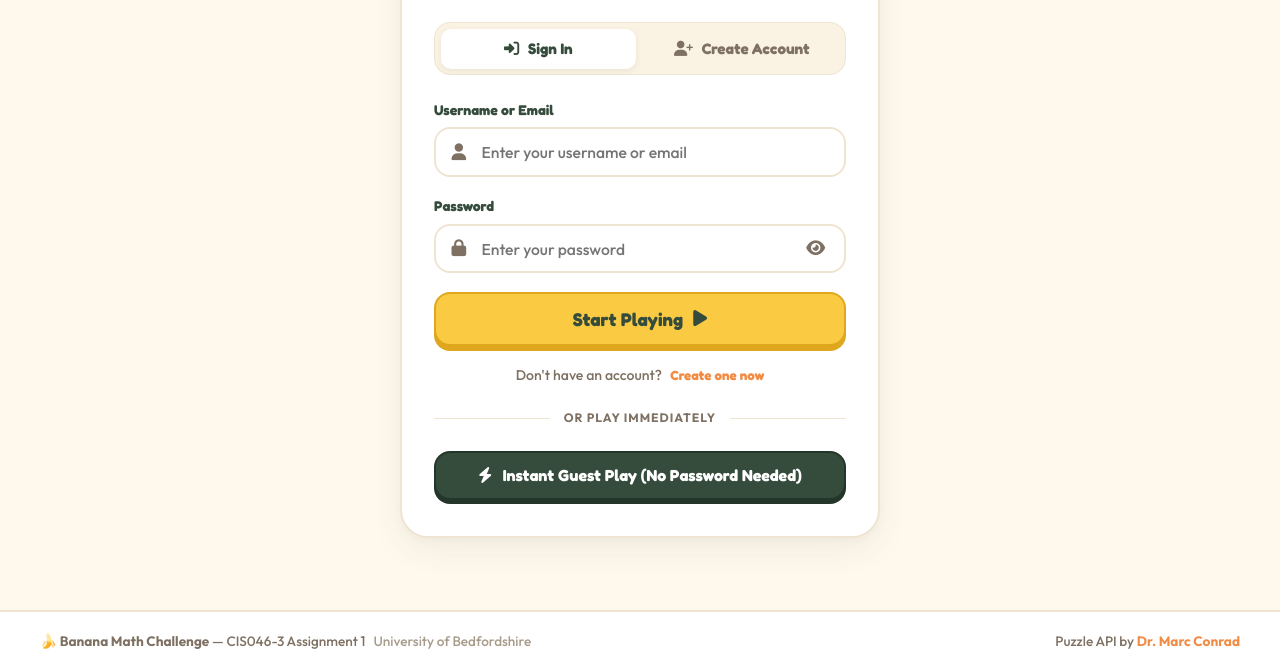
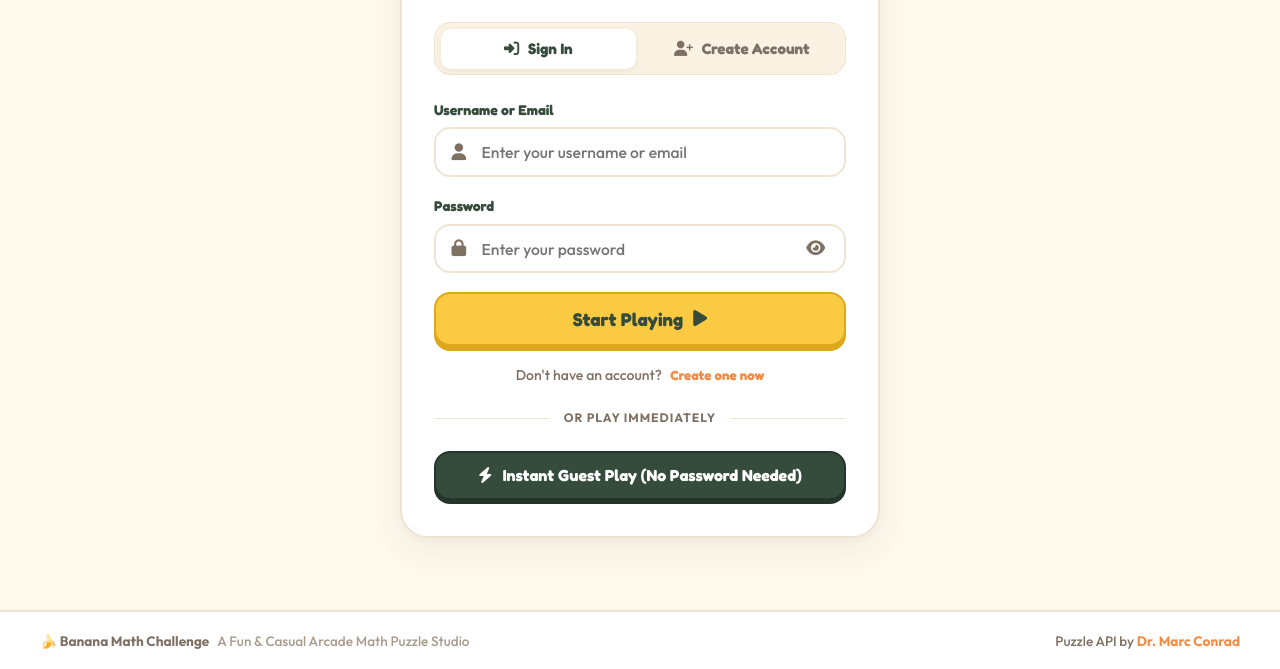
Before and after one commit to utsab8/Banana-Game-for-Software-for-Enterprise, a website: page public/index.html in a window 1280 px wide. Shown: the part 297-966 px from the top of the page. Drawn offline with Linux system fonts and the light colour scheme; no server answers.

Commit message:
refactor(ui): improvements in frontend design and remove unwanted branding from footer

```diff
--- a/public/app.js
+++ b/public/app.js
@@ -734,8 +734,8 @@ async function loadAchievements() {
               ${statusTag}
             </div>
             <p class="achievement-desc">${escapeHtml(ach.description)}</p>` +
-            dateText +
-          `</div>
+        dateText +
+        `</div>
         </div>
       `;
     }).join('');
@@ -1826,7 +1826,7 @@ function initEvents() {
   // Ensure pure Arcade Game Theme is active
   try {
     localStorage.removeItem('banana_game_theme');
-  } catch (e) {}
+  } catch (e) { }
   document.body.classList.remove('theme-light');
   document.body.classList.add('theme-arcade');
 
--- a/public/index.html
+++ b/public/index.html
@@ -1209,8 +1209,8 @@
   <footer class="footer">
     <div class="footer-container">
       <div class="footer-info">
-        <span>🍌 <strong>Banana Math Challenge</strong> — CIS046-3 Assignment 1</span>
-        <span class="footer-sub">University of Bedfordshire</span>
+        <span>🍌 <strong>Banana Math Challenge</strong></span>
+        <span class="footer-sub">A Fun &amp; Casual Arcade Math Puzzle Studio</span>
       </div>
       <div class="footer-links">
         <span>Puzzle API by <a href="https://marcconrad.com/uob/banana/doc.php" target="_blank" rel="noopener">Dr. Marc Conrad</a></span>
```
